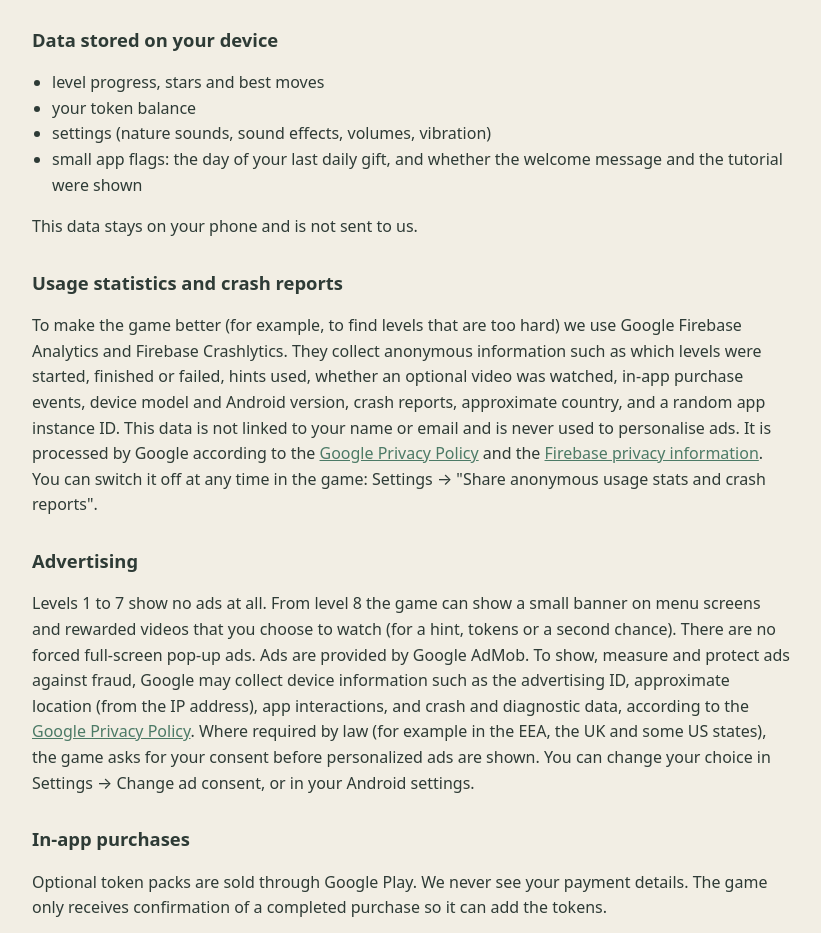
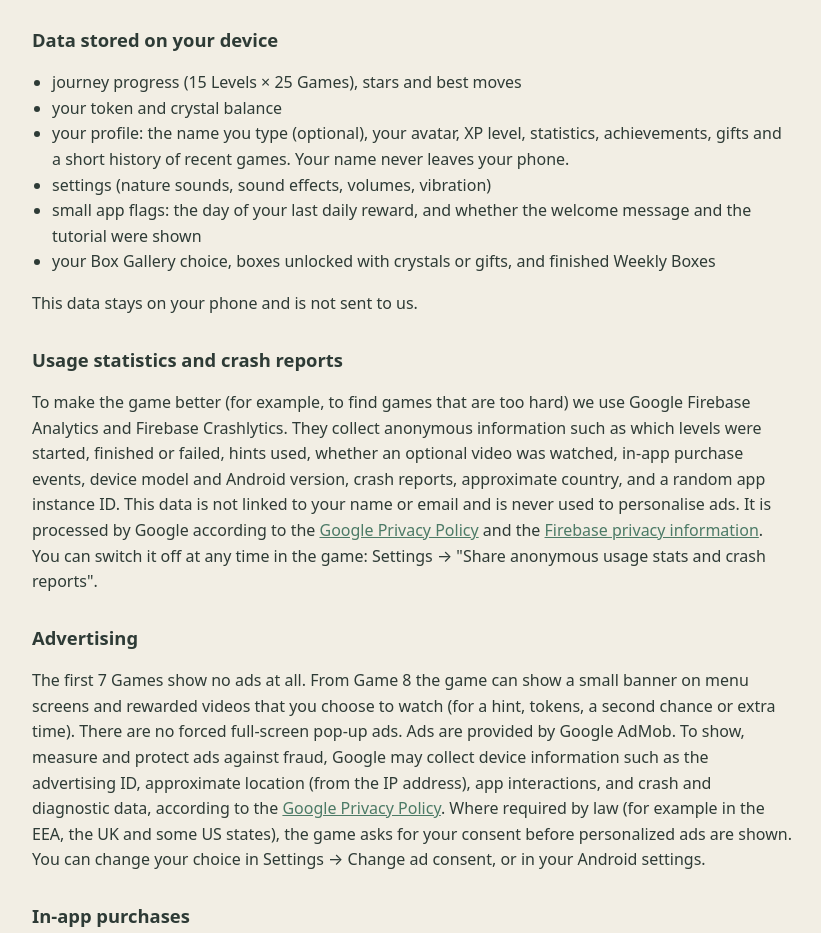
Before and after one commit to sortjoygame/sortjoygame.github.io, a plain HTML site: page privacy.html in a window 1280 px wide. Shown: the part 332-1265 px from the top of the page, without its empty margins (228-1049 px from the left). Drawn offline with Linux system fonts and the light colour scheme.

Commit message:
Update privacy.html

```diff
--- a/privacy.html
+++ b/privacy.html
@@ -23,18 +23,20 @@
 
 <h2>Data stored on your device</h2>
 <ul>
-  <li>level progress, stars and best moves</li>
-  <li>your token balance</li>
+  <li>journey progress (15 Levels × 25 Games), stars and best moves</li>
+  <li>your token and crystal balance</li>
+  <li>your profile: the name you type (optional), your avatar, XP level, statistics, achievements, gifts and a short history of recent games. Your name never leaves your phone.</li>
   <li>settings (nature sounds, sound effects, volumes, vibration)</li>
-  <li>small app flags: the day of your last daily gift, and whether the welcome message and the tutorial were shown</li>
+  <li>small app flags: the day of your last daily reward, and whether the welcome message and the tutorial were shown</li>
+  <li>your Box Gallery choice, boxes unlocked with crystals or gifts, and finished Weekly Boxes</li>
 </ul>
 <p>This data stays on your phone and is not sent to us.</p>
 
 <h2>Usage statistics and crash reports</h2>
-<p>To make the game better (for example, to find levels that are too hard) we use Google Firebase Analytics and Firebase Crashlytics. They collect anonymous information such as which levels were started, finished or failed, hints used, whether an optional video was watched, in-app purchase events, device model and Android version, crash reports, approximate country, and a random app instance ID. This data is not linked to your name or email and is never used to personalise ads. It is processed by Google according to the <a href="https://policies.google.com/privacy">Google Privacy Policy</a> and the <a href="https://firebase.google.com/support/privacy">Firebase privacy information</a>. You can switch it off at any time in the game: Settings → "Share anonymous usage stats and crash reports".</p>
+<p>To make the game better (for example, to find games that are too hard) we use Google Firebase Analytics and Firebase Crashlytics. They collect anonymous information such as which levels were started, finished or failed, hints used, whether an optional video was watched, in-app purchase events, device model and Android version, crash reports, approximate country, and a random app instance ID. This data is not linked to your name or email and is never used to personalise ads. It is processed by Google according to the <a href="https://policies.google.com/privacy">Google Privacy Policy</a> and the <a href="https://firebase.google.com/support/privacy">Firebase privacy information</a>. You can switch it off at any time in the game: Settings → "Share anonymous usage stats and crash reports".</p>
 
 <h2>Advertising</h2>
-<p>Levels 1 to 7 show no ads at all. From level 8 the game can show a small banner on menu screens and rewarded videos that you choose to watch (for a hint, tokens or a second chance). There are no forced full-screen pop-up ads. Ads are provided by Google AdMob. To show, measure and protect ads against fraud, Google may collect device information such as the advertising ID, approximate location (from the IP address), app interactions, and crash and diagnostic data, according to the <a href="https://policies.google.com/privacy">Google Privacy Policy</a>. Where required by law (for example in the EEA, the UK and some US states), the game asks for your consent before personalized ads are shown. You can change your choice in Settings → Change ad consent, or in your Android settings.</p>
+<p>The first 7 Games show no ads at all. From Game 8 the game can show a small banner on menu screens and rewarded videos that you choose to watch (for a hint, tokens, a second chance or extra time). There are no forced full-screen pop-up ads. Ads are provided by Google AdMob. To show, measure and protect ads against fraud, Google may collect device information such as the advertising ID, approximate location (from the IP address), app interactions, and crash and diagnostic data, according to the <a href="https://policies.google.com/privacy">Google Privacy Policy</a>. Where required by law (for example in the EEA, the UK and some US states), the game asks for your consent before personalized ads are shown. You can change your choice in Settings → Change ad consent, or in your Android settings.</p>
 
 <h2>In-app purchases</h2>
 <p>Optional token packs are sold through Google Play. We never see your payment details. The game only receives confirmation of a completed purchase so it can add the tokens.</p>
```
